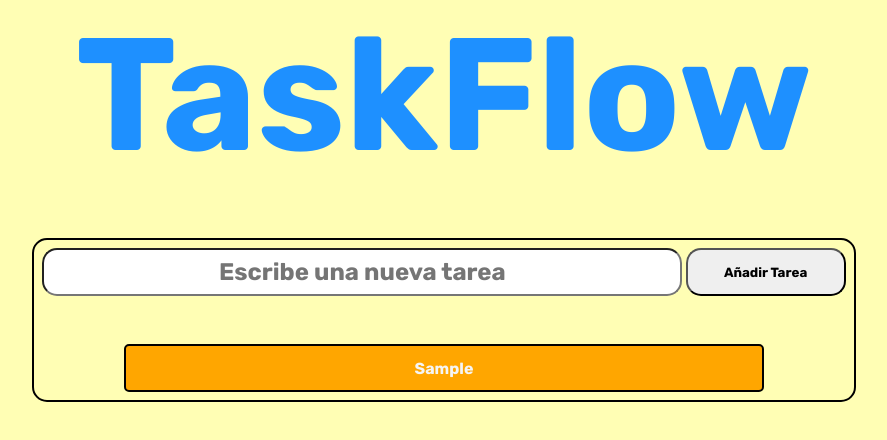
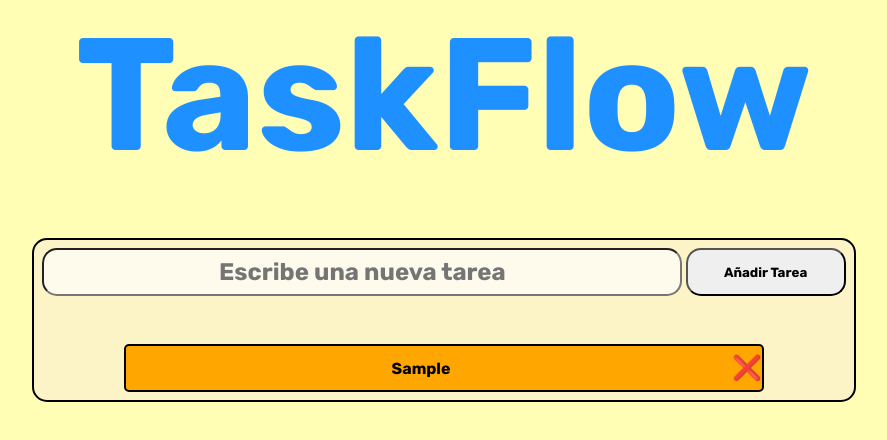
Before and after one commit to JackDev21/TodoList, a React (Vite) app in the folder app/: page / in a window 1280 px wide. Both pictures are taken after typing "Sample" into the empty fields and a click on the button "Añadir Tarea". Shown: the top 440 px of the page, without its empty margins (196-1083 px from the left). Built offline with nearby package versions, Linux system fonts and the light colour scheme.

Commit message:
add svg, update taskList withdelete function #5

```diff
--- a/app/index.html
+++ b/app/index.html
@@ -1,11 +1,13 @@
 <!doctype html>
 <html lang="en">
+
 <head>
   <meta charset="UTF-8" />
-    <link rel="icon" type="image/svg+xml" href="/vite.svg" />
+  <link rel="icon" type="image/svg+xml" href="./src/assets/microsoft-todo.svg" />
   <meta name="viewport" content="width=device-width, initial-scale=1.0" />
-    <title>Vite + React</title>
+  <title>TaskFlow</title>
 </head>
+
 <body>
 
   <div id="root"></div>
@@ -13,4 +15,5 @@
   <script type="module" src="/src/main.jsx"></script>
 
 </body>
+
 </html>
--- a/app/src/component/TaskList.css
+++ b/app/src/component/TaskList.css
@@ -8,6 +8,7 @@
     border: 2px solid black;
     border-radius: 15px;
     padding: 0.5rem;
+    background-color: rgba(250, 235, 215, 0.541);
 }
 
 
@@ -17,8 +18,8 @@
     flex-direction: column;
     align-items: center;
     width: 100%;
+}
 
-}
 
 .TaskList>form {
     display: flex;
@@ -32,6 +33,7 @@
     border-radius: 15px;
     font-size: 1.5rem;
     text-align: center;
+    background-color: rgba(255, 255, 255, 0.685);
 }
 
 .TaskList>form>button {
@@ -68,14 +70,25 @@
 
 .TaskContainer>ul>li {
     display: flex;
-    flex-direction: column;
     align-items: center;
     justify-content: center;
     width: 40rem;
     height: 3rem;
     gap: 1rem;
     border: 2px solid black;
-    color: whitesmoke;
+    color: rgb(0, 0, 0);
     border-radius: 5px;
     background-color: rgb(255, 166, 0);
 }
+
+.TaskContainer>ul>li>p {
+    width: 100%;
+    text-align: center;
+}
+
+.TaskContainer>ul>li>span {
+    cursor: pointer;
+    font-size: 1.5rem;
+    position: relative;
+
+}
--- a/app/src/component/TaskList.jsx
+++ b/app/src/component/TaskList.jsx
@@ -5,7 +5,7 @@ import "./TaskList.css"
 
 function TaskList() {
 	const [tasks, setTasks] = useState([])
-	const [task, setTask] = useState()
+	const [task, setTask] = useState("")
 
 	const handleInput = (event) => {
 		const target = event.target
@@ -21,6 +21,12 @@ function TaskList() {
 			setTasks([...tasks, task])
 			setTask("")
 		}
+	}
+
+	const handleDeleteTask = (indexToDelete) => {
+		const newTasks = [...tasks]
+		newTasks.splice(indexToDelete, 1)
+		setTasks(newTasks)
 	}
 
 	return (
@@ -41,7 +47,10 @@ function TaskList() {
 				<div className="TaskContainer">
 					<ul>
 						{tasks.map((task, index) => (
-							<li key={index}>{task}</li>
+							<li key={index}>
+								<p>{task}</p>
+								<span onClick={() => handleDeleteTask(index)}>❌</span>
+							</li>
 						))}
 					</ul>
 				</div>
```
Also changed, not shown: app/src/assets/microsoft-todo.svg (added). Lines whose indentation alone changed are shown as unchanged.
